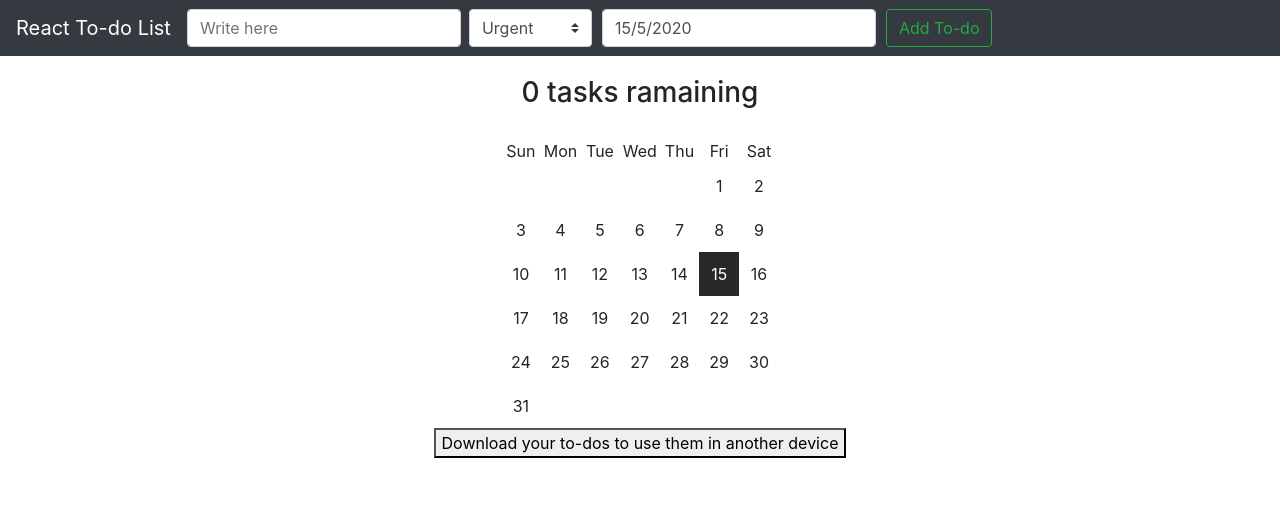
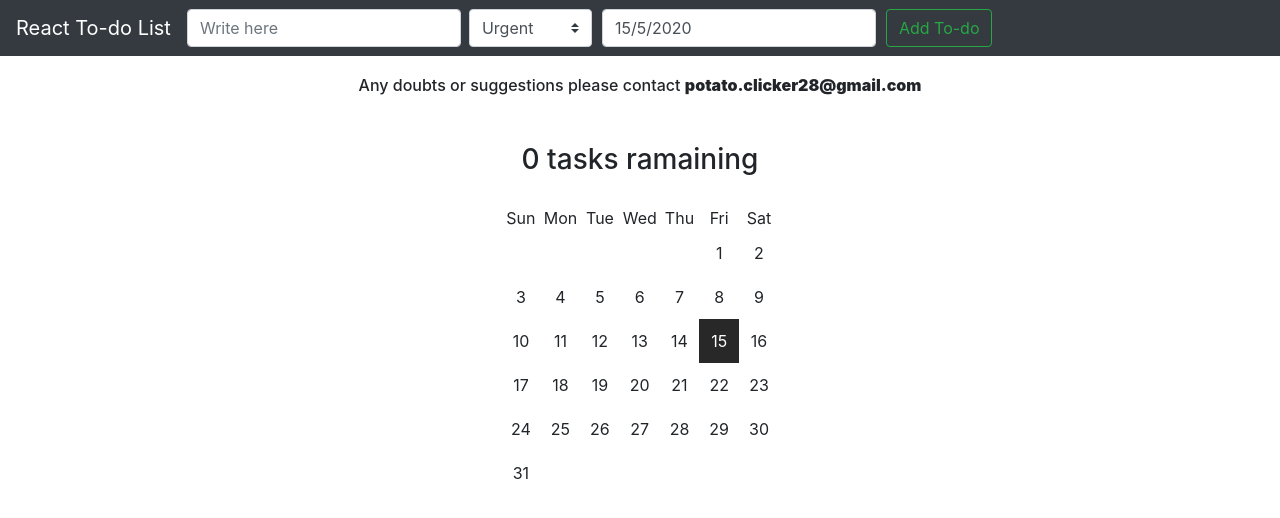
Before and after one commit to john-sandmann/React-To-Do, a React (Create React App) app: page / in a window 1280 px wide. Shown: the top 518 px of the page. Built offline with nearby package versions, Linux system fonts and the light colour scheme.

Commit message:
Removed download functionality and added contact info

```diff
--- a/src/Components/MyTodos.js
+++ b/src/Components/MyTodos.js
@@ -14,7 +14,6 @@ class MyTodos extends Component {
 
         this.allStorage = this.allStorage.bind(this);
         this.renderTodo = this.renderTodo.bind(this);
-        this.download = this.download.bind(this);
     }
 
     allStorage() {
@@ -63,30 +62,6 @@ class MyTodos extends Component {
         item.status = newStatus;
         item = JSON.stringify(item);
         localStorage.setItem(id, item);
-    }
-
-    download = () => {
-
-        let todos = [];
-        let keys = Object.keys(localStorage);
-        let i = keys.length;
-
-        while(i--) {
-            todos.push(JSON.parse(localStorage.getItem(keys[i])));
-            console.log(todos);
-        }
-
-        const htmlBlob = new Blob([JSON.stringify(todos)], { type: 'text/plain;charset=utf-8' });
-        const url = window.URL.createObjectURL(htmlBlob);
-
-        const a = document.createElement("a");
-        a.style = "display: none";
-        a.href = url;
-        a.download = 'json.txt';
-        document.body.appendChild(a);
-        a.click();
-
-        window.URL.revokeObjectURL(url);
     }
 
     renderTodo = (todo, index) => {
@@ -186,9 +161,9 @@ class MyTodos extends Component {
                     'textAlign': 'center',
                     'alignItems': 'center',
                 }} className="center">
+                    <h6 style={{ 'padding': '20px' }}>Any doubts or suggestions please contact <span style={{ 'fontWeight': '900' }}>potato.clicker28@gmail.com</span></h6>
                         <h3 style={{ 'padding': '20px' }}>{this.numberOfTasks()} tasks ramaining</h3>
                         <MyCalendar tasks={this.state.todos} />
-                    <button onClick={this.download}>Download your to-dos to use them in another device</button>
                 </div>
                     <ListGroup>
                         {this.state.todos.map((todo, index) => {
```
Lines whose indentation alone changed are shown as unchanged.
